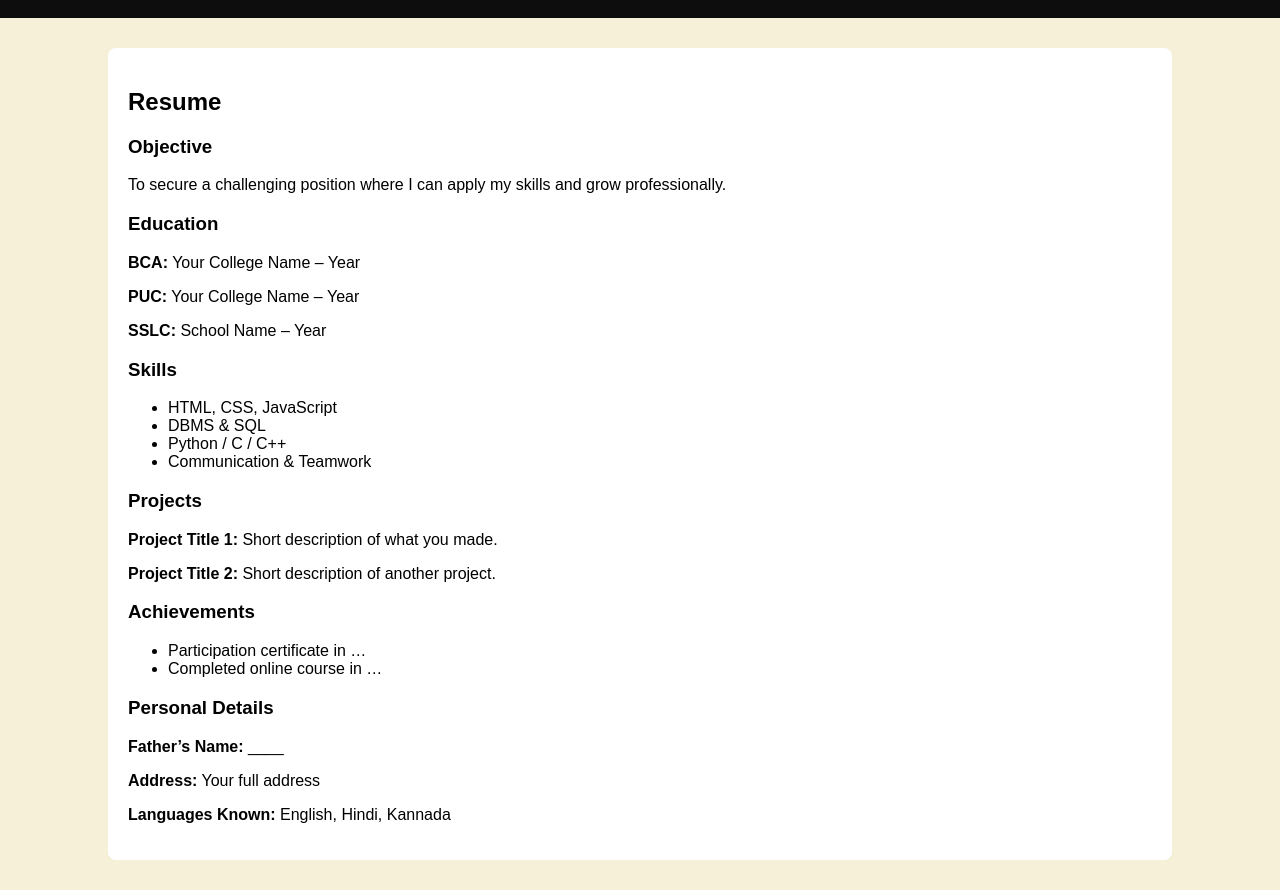
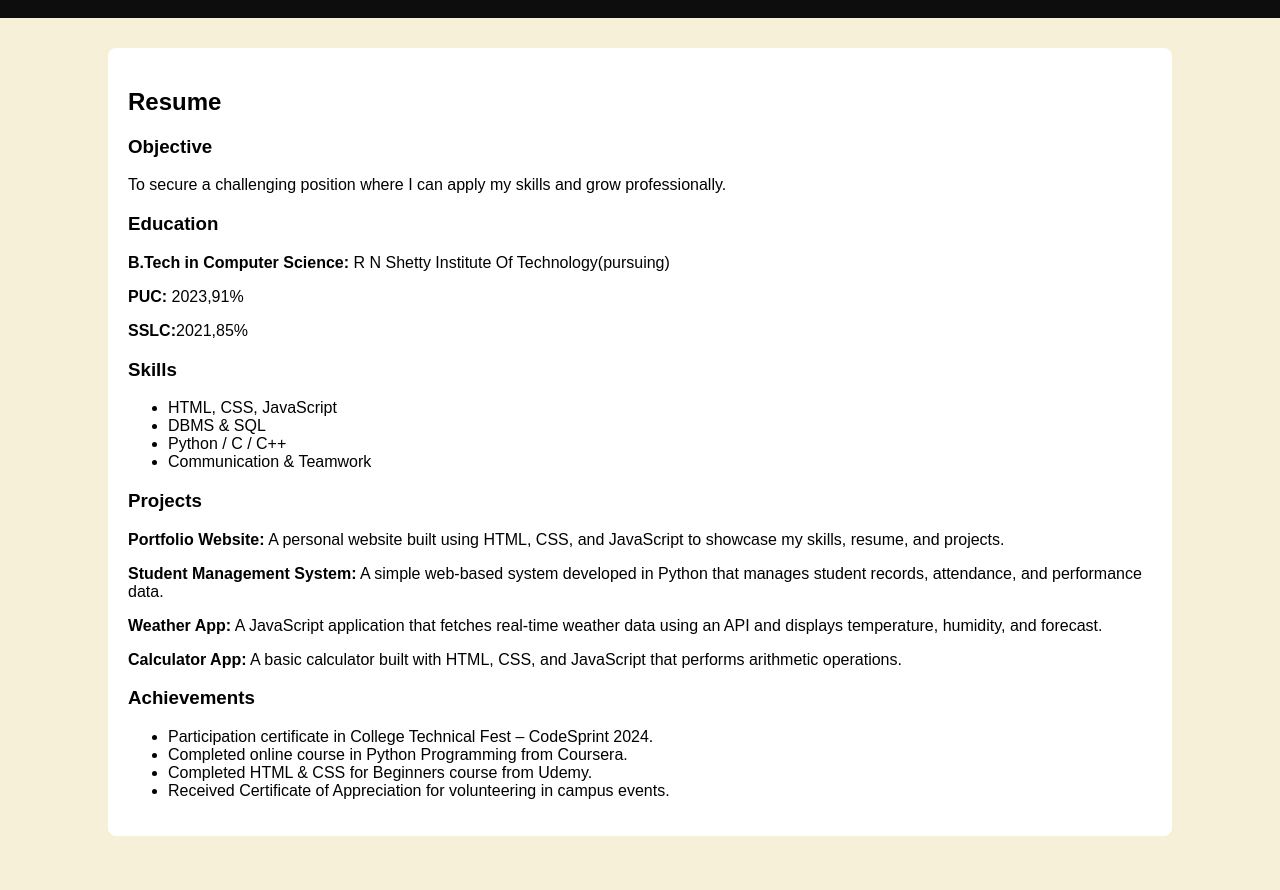
Before and after one commit to Varsha2-byte/resume-project, a plain HTML site: page resume.html in a window 1280 px wide. Shown: the part 120-1010 px from the top of the page. After the commit the page ends 986 px from the top, so only its background shows below. Drawn offline with nearby package versions, Linux system fonts and the light colour scheme.

Commit message:
Update resume.html

```diff
--- a/resume.html
+++ b/resume.html
@@ -24,9 +24,9 @@
     <p>To secure a challenging position where I can apply my skills and grow professionally.</p>
 
     <h3>Education</h3>
-    <p><strong>BCA:</strong> Your College Name – Year</p>
-    <p><strong>PUC:</strong> Your College Name – Year</p>
-    <p><strong>SSLC:</strong> School Name – Year</p>
+    <p><strong>B.Tech in Computer Science:</strong> R N Shetty Institute Of Technology(pursuing)</p>
+    <p><strong>PUC:</strong> 2023,91%</p>
+    <p><strong>SSLC:</strong>2021,85%</p>
 
     <h3>Skills</h3>
     <ul>
@@ -37,19 +37,21 @@
     </ul>
 
     <h3>Projects</h3>
-    <p><strong>Project Title 1:</strong> Short description of what you made.</p>
-    <p><strong>Project Title 2:</strong> Short description of another project.</p>
+    <p><strong>Portfolio Website:</strong> A personal website built using HTML, CSS, and JavaScript to showcase my skills, resume, and projects.</p>
+    <p><strong>Student Management System:</strong> A simple web-based system developed in Python that manages student records, attendance, and performance data.</p>
+    <p><strong>Weather App:</strong> A JavaScript application that fetches real-time weather data using an API and displays temperature, humidity, and forecast.</p>
+    <p><strong>Calculator App:</strong> A basic calculator built with HTML, CSS, and JavaScript that performs arithmetic operations.</p>
 
     <h3>Achievements</h3>
-    <ul>
-        <li>Participation certificate in …</li>
-        <li>Completed online course in …</li>
-    </ul>
+   <ul>
+    <li>Participation certificate in College Technical Fest – CodeSprint 2024.</li>
+    <li>Completed online course in Python Programming from Coursera.</li>
+    <li>Completed HTML & CSS for Beginners course from Udemy.</li>
+    <li>Received Certificate of Appreciation for volunteering in campus events.</li>
+</ul>
 
-    <h3>Personal Details</h3>
-    <p><strong>Father’s Name:</strong> ____</p>
-    <p><strong>Address:</strong> Your full address</p>
-    <p><strong>Languages Known:</strong> English, Hindi, Kannada</p>
+
+
 </section>
 
 </body>
```
